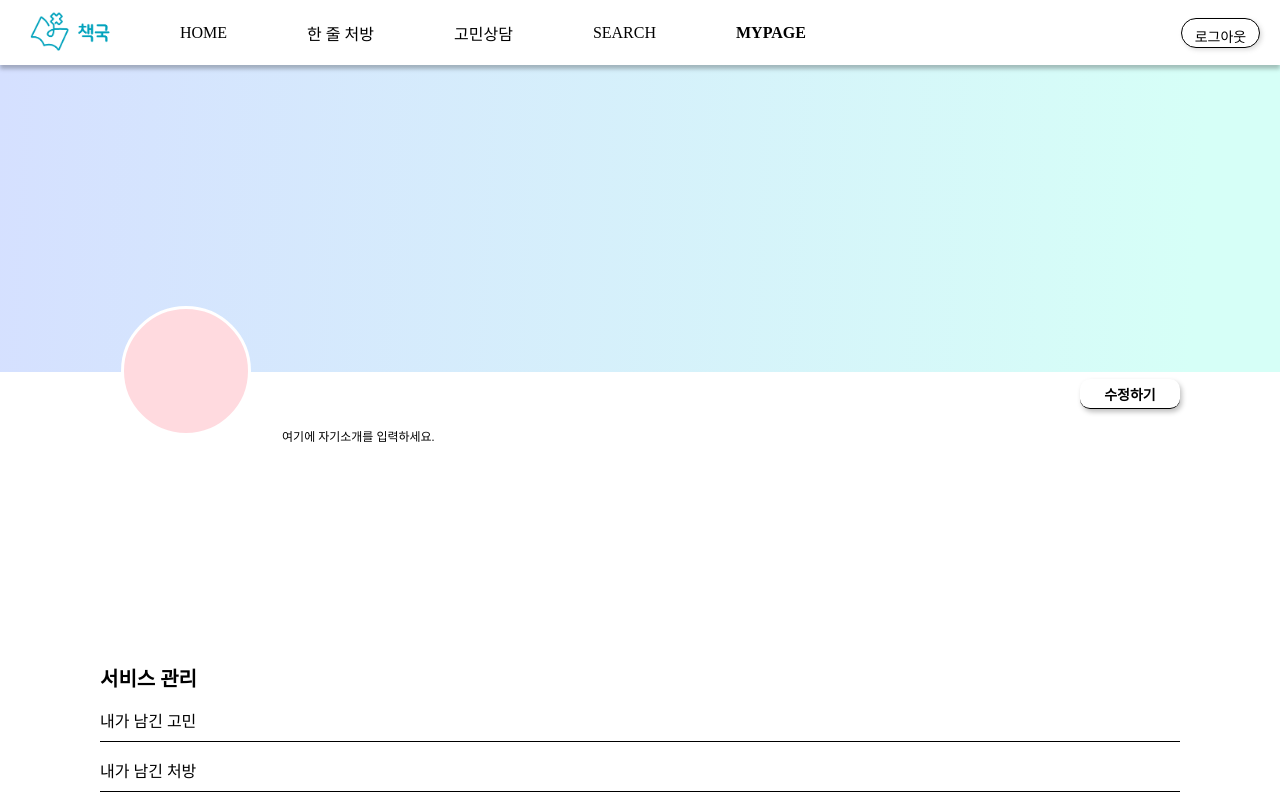
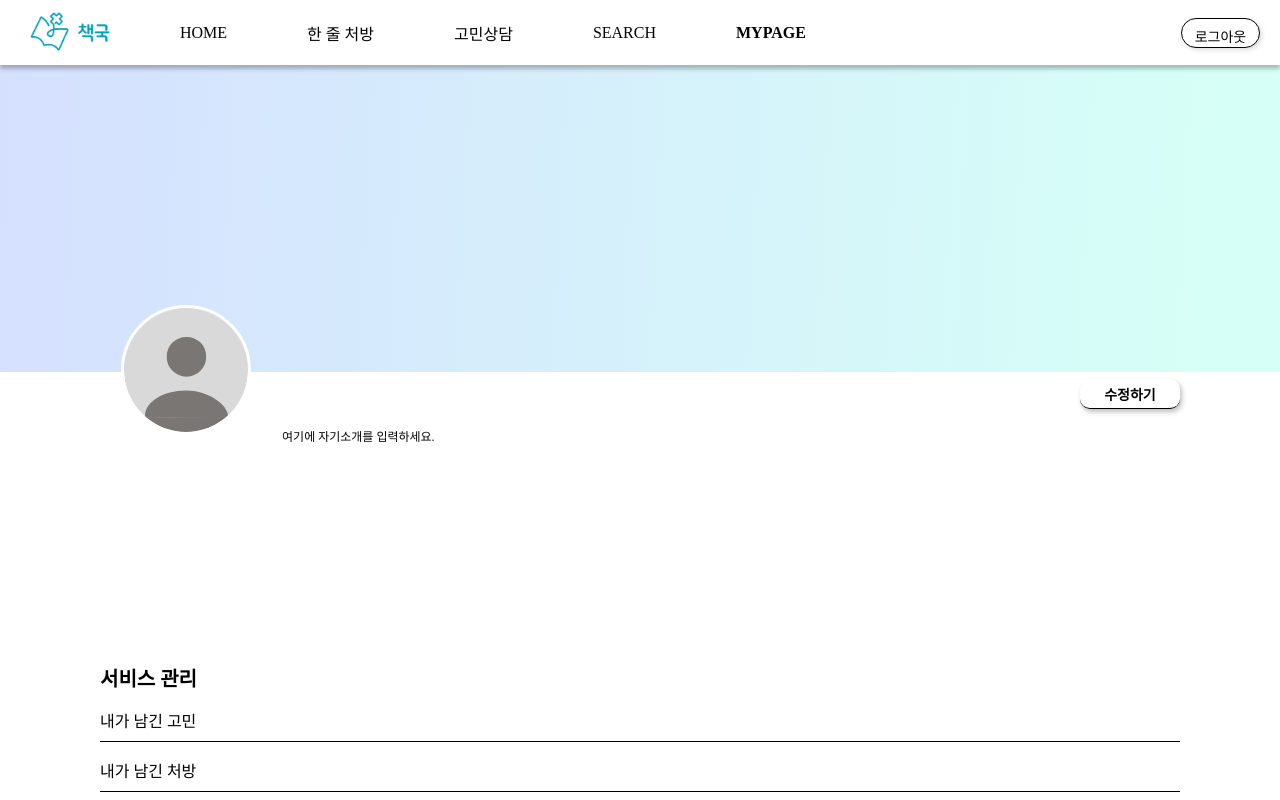
Before and after one commit to kw-bookmedicine/frontend, a React (Create React App) app: page /mypage in a window 1280 px wide. Shown: the top 800 px of the page. Built offline with nearby package versions, Linux system fonts and the light colour scheme; no server answers; a web font is replaced by a local one.

Commit message:
:memo: Docs: 마이페이지 기본 프로필 이미지 변경

```diff
--- a/src/pages/Mypage.jsx
+++ b/src/pages/Mypage.jsx
@@ -73,7 +73,9 @@ const Mypage = () => {
 				<div className="myPage_content">
 					<div className="myPage_user_wrapper">
 						<div className="user_left_wrapper">
-							<div className="user_left_img_wrapper"></div>
+							<div className="user_left_img_wrapper">
+								<img src="/basic_profile_img.svg" alt="기본 프로필 이미지" />
+							</div>
 						</div>
 						<div className="user_right_wrapper">
 							<div className="right_userInfo_title_wrapper">
--- a/src/styles/MyPage.css
+++ b/src/styles/MyPage.css
@@ -42,8 +42,8 @@
 	align-items: center;
 }
 
-.user_left_img_wrapper {
-	background: #ffdadf;
+.user_left_img_wrapper > img {
+	/* background: #ffdadf; */
 	border: 3px solid #fff;
 	border-radius: 100%;
 	width: 130px;
```
Also changed, not shown: public/basic_profile_img.svg (added).
